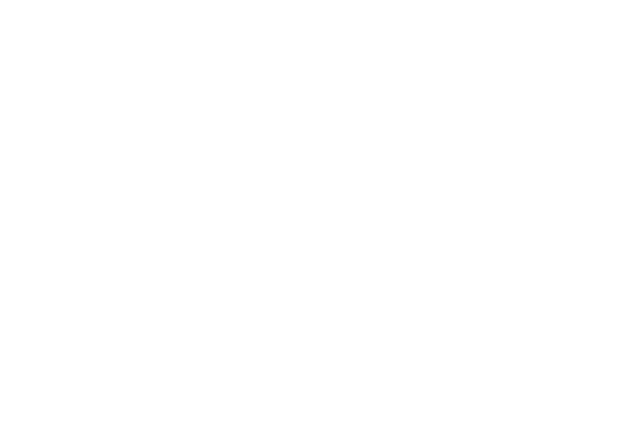
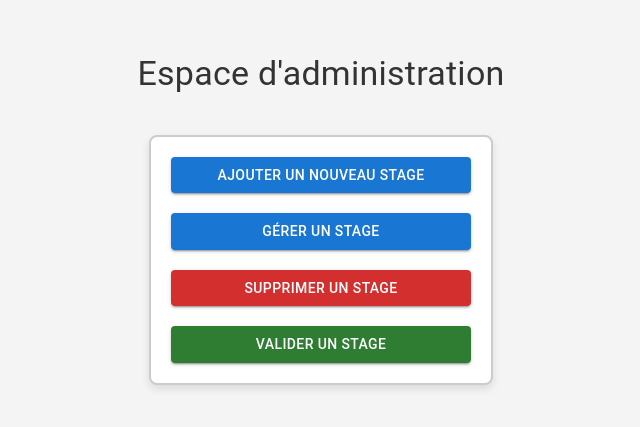
Before and after one commit to AbdullatifGhajar/advanced-programming-2023, a React (Create React App) app in the folder app/: page /adminSpace in a window 1280 px wide. Before the commit this address had no page. Shown: the part 201-628 px from the top of the page, without its empty margins (319-959 px from the left). Built offline with nearby package versions, Linux system fonts and the light colour scheme.

Commit message:
AdminSpace UI

```diff
--- a/app/src/App.tsx
+++ b/app/src/App.tsx
@@ -7,6 +7,7 @@
 import Register from './pages/authentication/RegisterPage';
 import Login from './pages/authentication/LoginPage';
 import ForgotPassword from './pages/authentication/ForgotPasswordPage';
+import AdminSpace from './pages/admin/AdminSpace';
 
 function App() {
   return (
@@ -19,6 +20,7 @@
           <Route path="/" element={<HomePage />} />
           <Route path="/documents" element={<DocumentsPage />} />
           <Route path="/documents/:id" element={<DocumentDetailsPage />} />
+          <Route path="/adminSpace" element={<AdminSpace />} />
         </Routes>
       </Router>
     </>
--- /dev/null
+++ b/app/src/pages/admin/AdminSpace.tsx
@@ -0,0 +1,60 @@
+import React from 'react';
+import { Box, Button, Typography } from '@mui/material';
+import Header from '../../components/Header';
+
+const AdminSpace = () => {
+  const boxStyle: React.CSSProperties = {
+    display: 'flex',
+    flexDirection: 'column',
+    alignItems: 'center',
+    justifyContent: 'center',
+    minHeight: '100vh',
+    backgroundColor: '#f4f4f4',
+    padding: '20px',
+  };
+
+  const displayColumn: React.CSSProperties = {
+    display: 'flex',
+    flexDirection: 'column',
+    alignItems: 'center',
+    gap: '20px',
+    padding: '20px',
+    borderRadius: '8px',
+    border: '2px solid #ccc',
+    backgroundColor: 'white',
+    boxShadow: '0 4px 8px rgba(0, 0, 0, 0.1)',
+  };
+
+  const buttonStyle: React.CSSProperties = {
+    width: '300px',
+    borderRadius: '4px',
+  };
+
+  return (
+    <Box style={boxStyle}>
+      <Typography
+        variant="h4"
+        style={{ textAlign: 'center', marginBottom: '40px', color: '#333' }}
+      >
+        Espace d'administration
+      </Typography>
+
+      <div style={displayColumn}>
+        <Button variant="contained" style={buttonStyle} color="primary">
+          Ajouter un nouveau stage
+        </Button>
+        <Button variant="contained" style={buttonStyle} color="primary">
+          Gérer un stage
+        </Button>
+        <Button variant="contained" style={buttonStyle} color="error">
+          Supprimer un stage
+        </Button>
+        <Button variant="contained" style={buttonStyle} color="success">
+          Valider un stage
+        </Button>
+      </div>
+    </Box>
+  );
+};
+
+export default AdminSpace;
```
